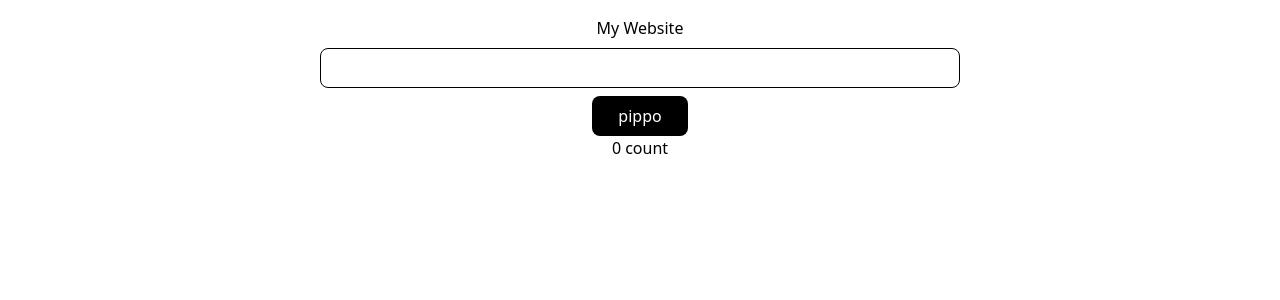
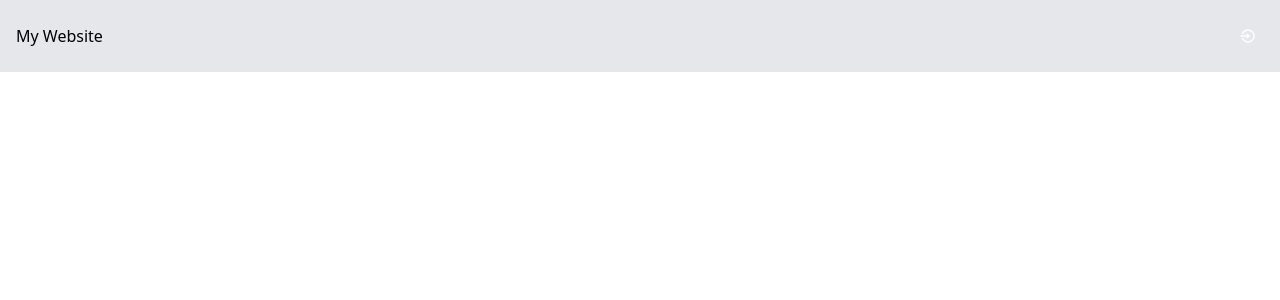
Before and after one commit to arashn2y/movie-app, a React (Vite) app: page / in a window 1280 px wide. Shown: the top 300 px of the page. Built offline with nearby package versions, Linux system fonts and the light colour scheme.

Commit message:
lezione 02/07

```diff
--- a/package.json
+++ b/package.json
@@ -13,6 +13,7 @@
     "@tailwindcss/vite": "^4.1.10",
     "react": "^19.1.0",
     "react-dom": "^19.1.0",
+    "react-icons": "^5.5.0",
     "tailwindcss": "^4.1.10"
   },
   "devDependencies": {
--- a/src/components/Button.tsx
+++ b/src/components/Button.tsx
@@ -1,13 +1,17 @@
+import type { ReactNode } from "react";
+
 interface ButtonProps {
   title: string;
   onClick: () => void;
-  children: string;
+  children: ReactNode;
 }
 
 function Button(props: ButtonProps) {
   // const { title, onClick } = props;
   return (
-    <button className="w-24 h-10 rounded-lg bg-black hover:bg-black-700 text-white cursor-pointer" onClick={props.onClick}>
+    <button
+      className="flex items-center gap-1 px-2 h-10 rounded-lg hover:bg-black hover:bg-black-700 text-white cursor-pointer"
+      onClick={props.onClick}>
       {props.children}
     </button>
   );
--- a/src/components/Header.tsx
+++ b/src/components/Header.tsx
@@ -1,34 +1,36 @@
 import { useState } from "react";
+import { RiLoginCircleLine as LoginIcon } from "react-icons/ri";
 import Button from "./Button";
-import Input from "./Input";
+// import Input from "./Input";
 
 function Header() {
-  const [count, setCount] = useState(0);
-  const [value, setValue] = useState("");
+  const [count, setCount] = useState<number>(0);
+  // const [value, setValue] = useState("");
 
   const clickHandler = () => {
     setCount(count + 1);
   };
 
-  const changeHandler = (value: string) => {
-    setValue(value);
-  };
+  // const changeHandler = (value: string) => {
+  //   setValue(value);
+  // };
 
   return (
-    <nav className="flex flex-col justify-between items-center mt-4">
+    <header className="bg-gray-200 flex justify-between items-center p-4">
       <h1>My Website</h1>
-      <Input
+      {/* <Input
         value={value}
         onChange={(inputValue: string) => {
           changeHandler(inputValue);
         }}
-      />
-      <Button title="Click me" onClick={clickHandler} children="pippo" />
-      {/* <Button title="Click me" onClick={clickHandler}>
-        pippo
-      </Button> */}
-      <h1 className="">{count} count</h1>
-    </nav>
+      /> */}
+      {/* <Button title="Click me" onClick={clickHandler} children="Login" /> */}
+      <Button title="Click me" onClick={clickHandler}>
+        <LoginIcon />
+        {/* Login */}
+      </Button>
+      {/* <h1 className="">{count} count</h1> */}
+    </header>
   );
 }
 
```
Also changed, not shown: 2 other files (tests, documents, lock files or other folders).
